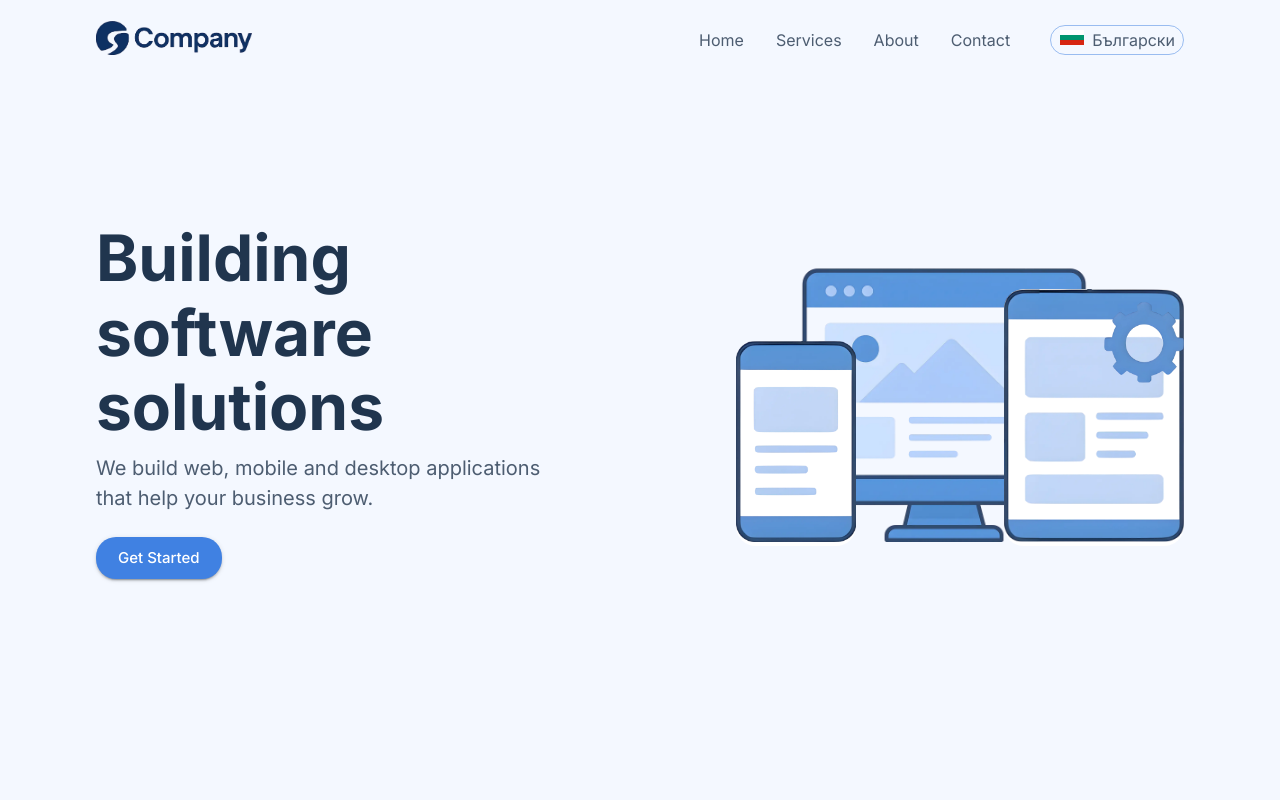
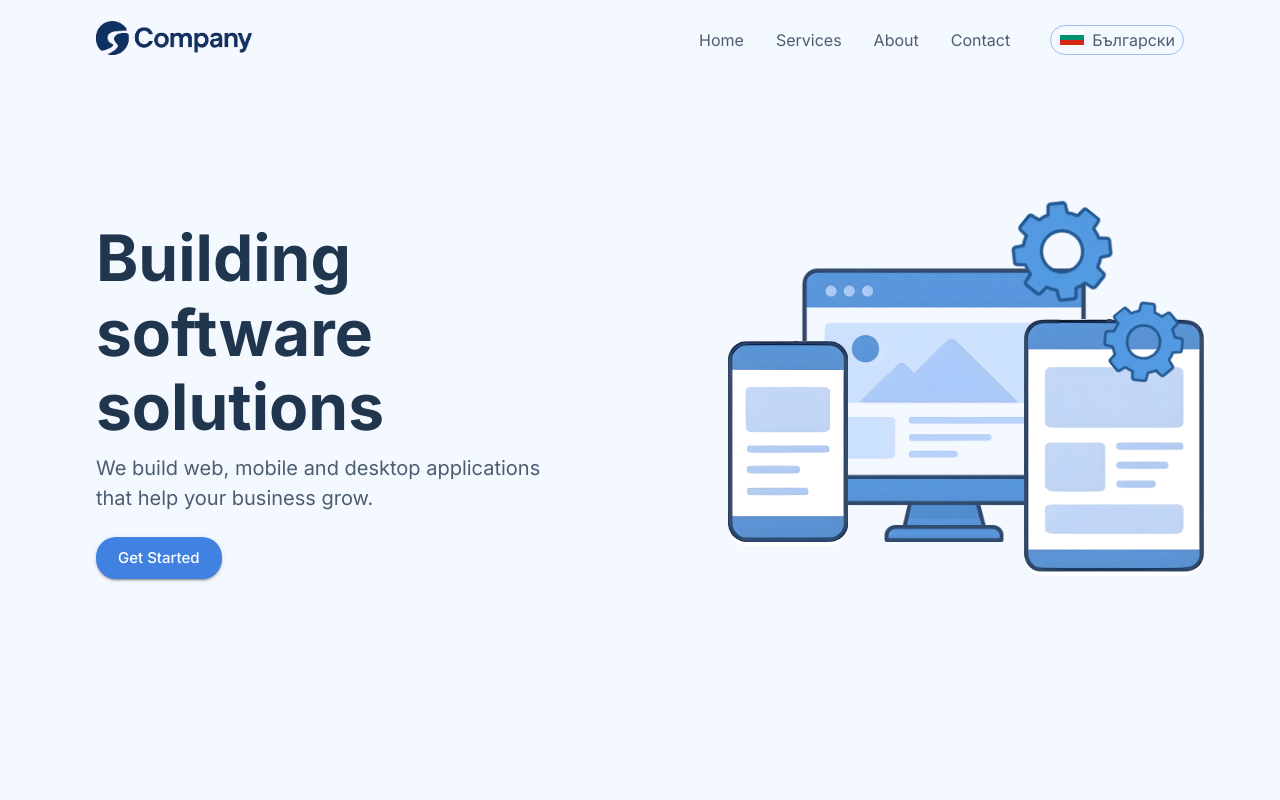
Before and after one commit to nefara-bg/Nefara-Web, a React (Vite) app in the folder client/: page / in a window 1280 px wide. Shown: the top 800 px of the page. Built offline with nearby package versions, Linux system fonts and the light colour scheme.

Commit message:
Hero animations

```diff
--- a/client/src/components/ImageContainer/ImageContainer.jsx
+++ b/client/src/components/ImageContainer/ImageContainer.jsx
@@ -1,9 +1,9 @@
 import { Box } from "@mui/material"
 
-const ImageContainer = ({ props, src = null, alt = "Image" }) => {
+const ImageContainer = ({ props, imgClass = "", src = null, alt = "Image" }) => {
     return (
-        <Box {...props}>
-            <img src={src} alt={alt} className="image" />
+        <Box {...props} className="scale-in">
+            <img src={src} alt={alt} className={`image ${imgClass}`} />
         </Box>
     )
 }
--- a/client/src/index.css
+++ b/client/src/index.css
@@ -15,3 +15,33 @@ a {
 .image {
     width: 100%;
 }
+
+.image.charm {
+    animation: charm-spin 10s linear infinite;
+}
+
+.image.charm.reverse {
+    animation: charm-spin 10s linear reverse infinite;
+}
+
+.scale-in {
+    animation: scale-in 0.5s ease-in-out;
+}
+
+@keyframes charm-spin {
+    0% {
+        transform: rotate(0deg);
+    }
+    100% {
+        transform: rotate(360deg);
+    }
+}
+
+@keyframes scale-in {
+    0% {
+        transform: scale(0);
+    }
+    100% {
+        transform: scale(1);
+    }
+}
--- a/client/src/pages/Home/components/Hero/components/ImageComposition/ImageComposition.jsx
+++ b/client/src/pages/Home/components/Hero/components/ImageComposition/ImageComposition.jsx
@@ -2,13 +2,17 @@ import { Box } from "@mui/material"
 import desktop from "../../../../../../img/hero-desktop.webp"
 import phone from "../../../../../../img/hero-phone.webp"
 import tablet from "../../../../../../img/hero-tablet.webp"
-import charm from "../../../../../../img/hero-charm.webp"
+import charm from "../../../../../../img/gpt-charm.webp"
 import ImageContainer from "../../../../../../components/ImageContainer/ImageContainer"
 
 const ImageComposition = () => {
     return (
         <Box sx={{ position: "relative" }} px={{ xs: 12, sm: 24, md: 12 }}>
-            <ImageContainer src={desktop} alt="Desktop" />
+
+            <ImageContainer
+                src={desktop}
+                alt="Desktop"
+            />
 
             <ImageContainer
                 src={phone}
@@ -19,9 +23,9 @@ const ImageComposition = () => {
                         zIndex: 1,
                         width: "120px",
                         bottom: 0,
-                        left: "32px",
+                        left: "24px",
                         background: "white",
-                        borderRadius: "20px"
+                        borderRadius: "20px",
                     }
                 }}
             />
@@ -34,12 +38,28 @@ const ImageComposition = () => {
                         position: "absolute",
                         zIndex: 1,
                         width: "180px",
-                        bottom: 0,
-                        right: "0px",
+                        bottom: "-30px",
+                        right: "-20px",
                         background: "white",
+                        borderRadius: "20px",
+                    }
+                }}
+            />
+
+            <ImageContainer
+                src={charm}
+                alt="Charm"
+                props={{
+                    sx: {
+                        position: "absolute",
+                        zIndex: 1,
+                        width: "100px",
+                        top: "-52px",
+                        right: "72px",
                         borderRadius: "20px"
                     }
                 }}
+                imgClass="charm"
             />
 
             <ImageContainer
@@ -55,8 +75,9 @@ const ImageComposition = () => {
                         borderRadius: "20px"
                     }
                 }}
+                imgClass="charm reverse"
             />
-            {/* <ImageContainer src={charm} alt="Charm" /> */}
+
         </Box>
     )
 }
```
Also changed, not shown: client/src/img/gpt-charm.webp (added).
